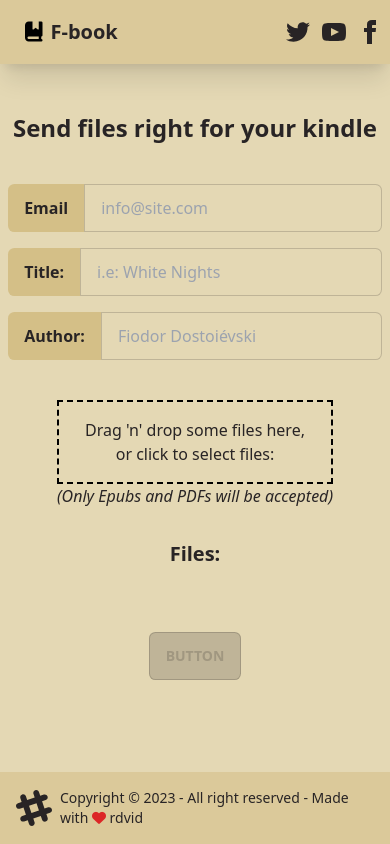
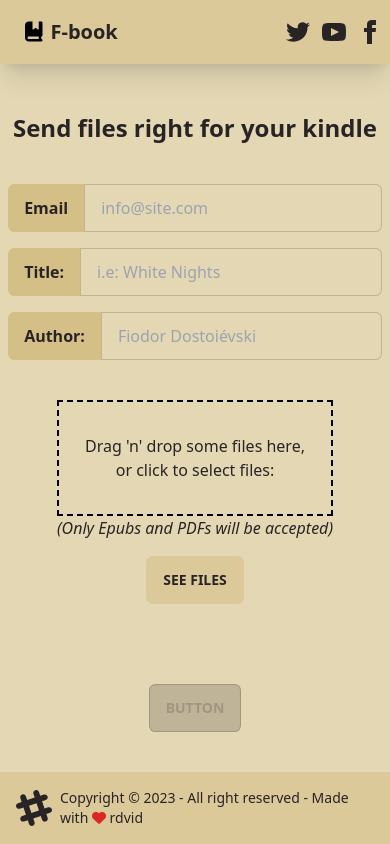
Before and after one commit to rdvid/react-book, a React (Vite) app: page /home in a window 390 px wide. Built offline with nearby package versions, Linux system fonts and the light colour scheme; the HTML template or start-up script is replaced by a standard one.

Commit message:
fix footer and navbar responsive issues

```diff
--- a/src/components/Dragdrop.tsx
+++ b/src/components/Dragdrop.tsx
@@ -20,33 +20,66 @@ const dropZoneOptions: DropzoneOptions = {
 }
 
 function Dragdrop() {
-
+  // TODO: make post-mail logic for list books sent (with pagination)
   const {acceptedFiles, getRootProps, getInputProps} = useDropzone(dropZoneOptions);
 
   const files = acceptedFiles.map(file => (
-    <li key={file.name}>
-        {file.name.split('.')[0]} - {file.size} bytes
-    </li>
+
+      <tr key={file.name}>
+        <th>1</th>
+        <td>{file.name.split('.')[0]}</td>
+        <td>{file.filename}</td>
+        <td>Blue</td>
+      </tr>
 
   ));
 
   return (
-    <section>
-      <div className='flex w-full items-center mb-8'>
+      <div className='flex w-full items-center mb-8 max-xl:flex-col'>
         <div {...getRootProps({ className: 'dropzone' })}>
             <input {...getInputProps()} />
-            <p className='p-4 border-dashed	border-2 border-black hover:cursor-pointer text-center'>Drag 'n' drop some files here, <br /> or click to select files: </p>
+            <p className='px-4 py-8 border-dashed	border-2 border-black hover:cursor-pointer text-center'>Drag 'n' drop some files here, <br /> or click to select files: </p>
             <em>(Only Epubs and PDFs will be accepted)</em>
         </div>
         {/* <div className="divider divider-horizontal mx-16">OR</div>
         <input type="file" className="file-input file-input-bordered file-input-sm w-full max-w-xs" /> */}
+
+        <div className="m-4">
+          <button className="btn" onClick={()=>document.getElementById('file_table').showModal()}>See files</button>
+
+          <dialog id="file_table" className="modal modal-bottom sm:modal-middle">
+            <div className="modal-box">
+
+              <h3 className="font-bold text-lg">Files Sent: </h3>
+
+              <div className="overflow-x-auto">
+                <table className="table table-zebra">
+                  {/* head */}
+                  <thead>
+                    <tr>
+                      <th></th>
+                      <th>Title</th>
+                      <th>Author</th>
+                    </tr>
+                  </thead>
+                  <tbody>
+                    {
+
+                      files.length > 0 ? files : <p>oh-oh no files sent yet</p>
+
+                    }
+                  </tbody>
+                </table>
+              </div>
+
+            </div>
+            <form method="dialog" className="modal-backdrop">
+              <button>close</button>
+            </form>
+          </dialog>
+        </div>
+
       </div>
-      <aside className='my-8'>
-        <h4 className='text-center font-extrabold text-xl '>Files:</h4>
-        <ul className='list-disc'>{files}</ul>
-      </aside>
-
-    </section>
   );
 }
 
--- a/src/components/Footer.tsx
+++ b/src/components/Footer.tsx
@@ -1,6 +1,6 @@
 function Footer(){
     return(
-        <footer className="footer justify-center p-4 absolute bottom-0 bg-base-200">
+        <footer className="footer justify-center p-4 mt-10 inset-x-0 bottom-0 bg-base-200 lg:absolute">
             <div className="items-center grid-flow-col">
                 <svg width="36" height="36" viewBox="0 0 24 24" xmlns="http://www.w3.org/2000/svg" fillRule="evenodd" clipRule="evenodd" className="fill-current"><path d="M22.672 15.226l-2.432.811.841 2.515c.33 1.019-.209 2.127-1.23 2.456-1.15.325-2.148-.321-2.463-1.226l-.84-2.518-5.013 1.677.84 2.517c.391 1.203-.434 2.542-1.831 2.542-.88 0-1.601-.564-1.86-1.314l-.842-2.516-2.431.809c-1.135.328-2.145-.317-2.463-1.229-.329-1.018.211-2.127 1.231-2.456l2.432-.809-1.621-4.823-2.432.808c-1.355.384-2.558-.59-2.558-1.839 0-.817.509-1.582 1.327-1.846l2.433-.809-.842-2.515c-.33-1.02.211-2.129 1.232-2.458 1.02-.329 2.13.209 2.461 1.229l.842 2.515 5.011-1.677-.839-2.517c-.403-1.238.484-2.553 1.843-2.553.819 0 1.585.509 1.85 1.326l.841 2.517 2.431-.81c1.02-.33 2.131.211 2.461 1.229.332 1.018-.21 2.126-1.23 2.456l-2.433.809 1.622 4.823 2.433-.809c1.242-.401 2.557.484 2.557 1.838 0 .819-.51 1.583-1.328 1.847m-8.992-6.428l-5.01 1.675 1.619 4.828 5.011-1.674-1.62-4.829z"></path></svg>
                 <p>Copyright © 2023 - All right reserved - Made with <i className="fa-solid fa-heart text-red-600"></i> rdvid</p>
--- a/src/components/Navbar.tsx
+++ b/src/components/Navbar.tsx
@@ -1,6 +1,6 @@
 function Navbar(){
     return (
-        <div className="navbar bg-base-100 bg-base-200 shadow-xl">
+        <div className="navbar bg-base-100 bg-base-200 shadow-xl z-50 top-0">
             <div className="flex-1">
                 <a className="btn btn-ghost normal-case text-xl"><i className="fa-solid fa-book-bookmark text-black"></i> F-book</a>
             </div>
```
